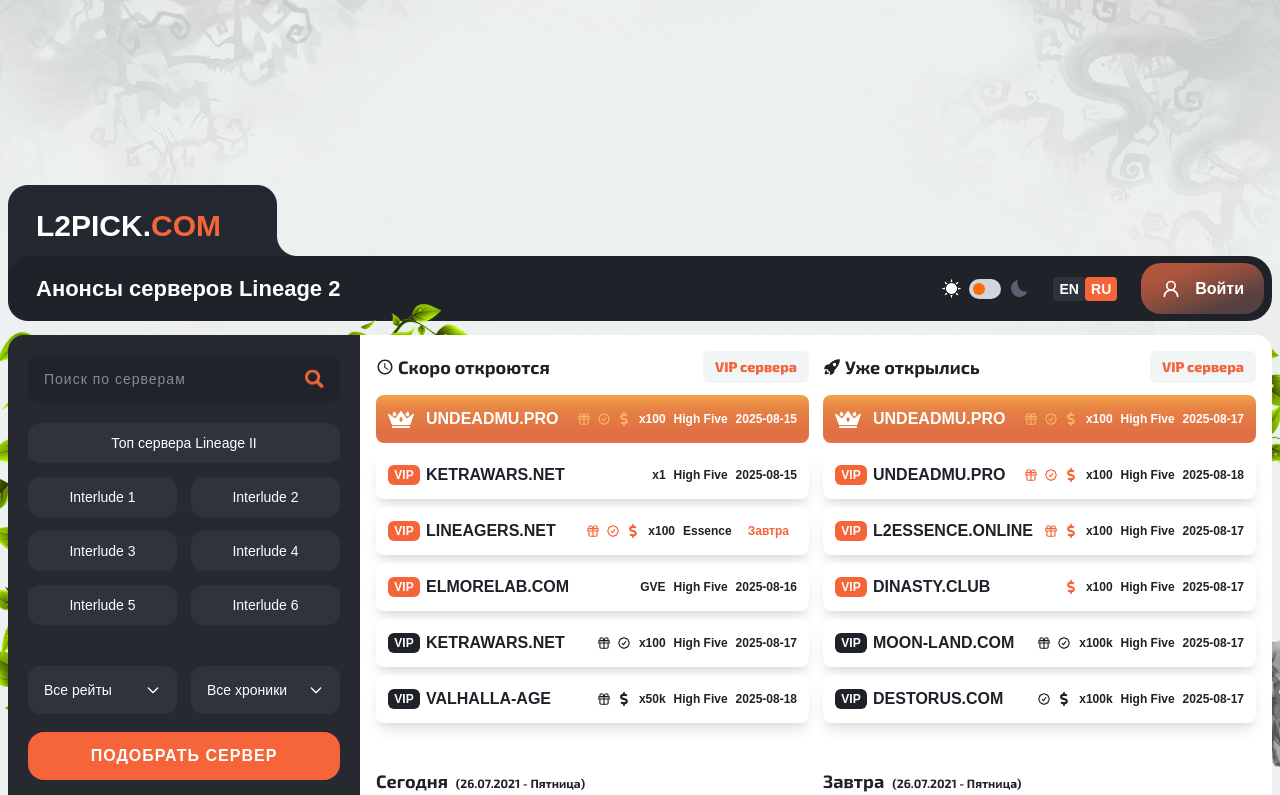
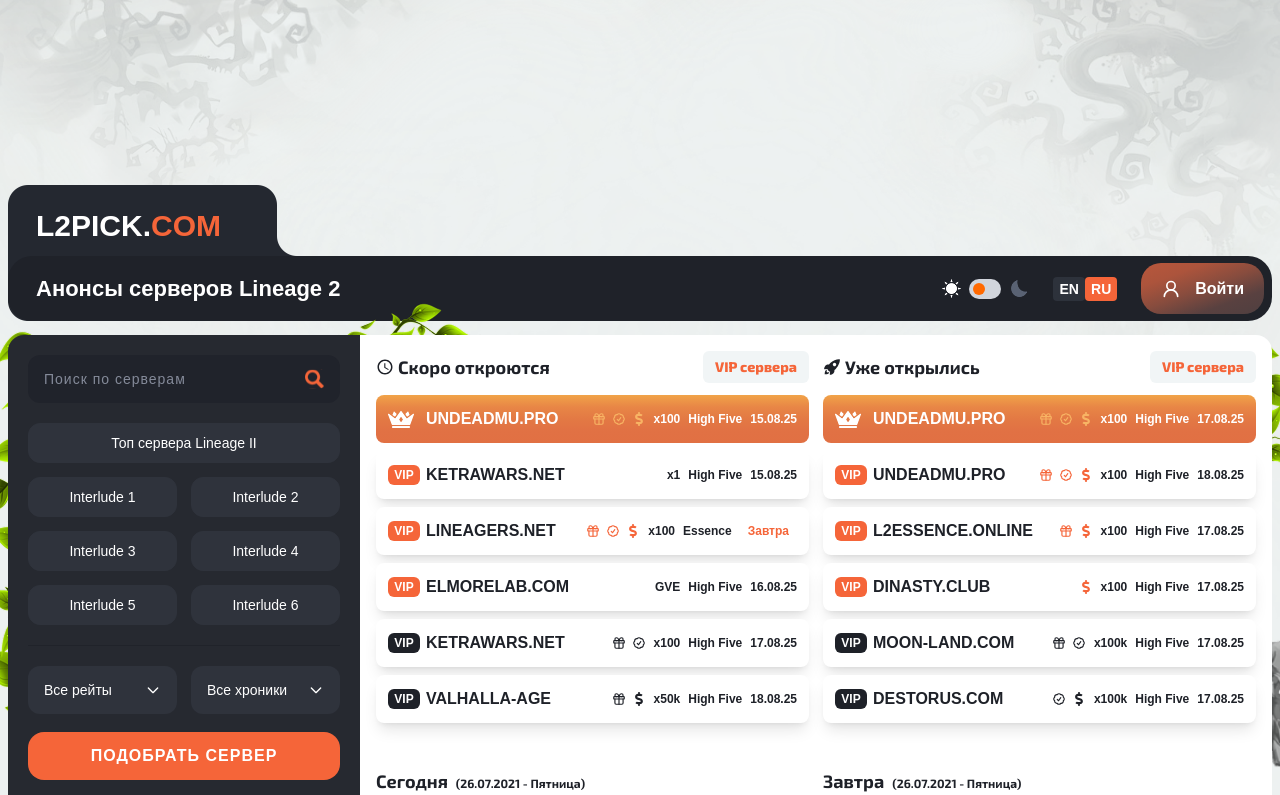
Before and after one commit to baxriddin0317/game, a Next.js app: page / in a window 1280 px wide. Shown: the top 795 px of the page. Built offline with nearby package versions, Linux system fonts and the light colour scheme; a web font is replaced by a local one.

Commit message:
fix format date

```diff
--- a/components/elements/DateResponse.tsx
+++ b/components/elements/DateResponse.tsx
@@ -28,10 +28,19 @@
     }
   };
 
+  function formatDate(dateString: string): string {
+    const date = new Date(dateString);
+
+    const day = String(date.getDate()).padStart(2, "0");
+    const month = String(date.getMonth() + 1).padStart(2, "0");
+    const year = String(date.getFullYear()).slice(-2);
+
+    return `${day}.${month}.${year}`;
+  }
+
   const relativeLabel = getRelativeDateLabel(date);
 
   if (relativeLabel) {
-    // Show colored badge for relative dates
     let bgColor = "";
     if (relativeLabel === "Сегодня") {
       bgColor = "text-brand-green bg-white";
@@ -47,10 +56,10 @@
       </span>
     );
   } else {
-    // Show regular date in time tag
+    const formattedDate = formatDate(date)
     return (
       <time dateTime={date} className="text-xs font-bold">
-        {date}
+        {formattedDate}
       </time>
     );
   }
```
